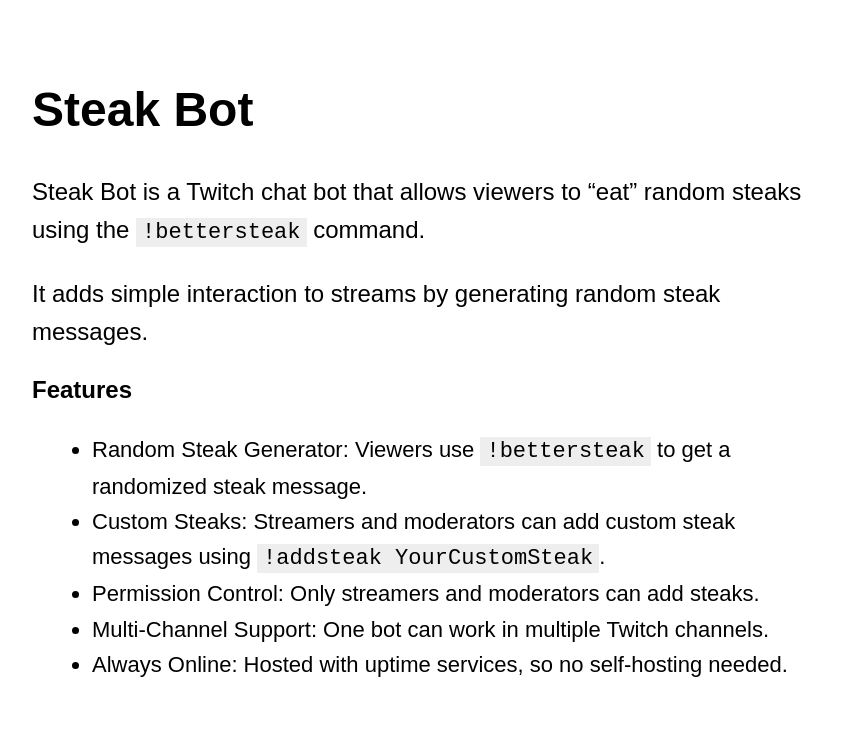
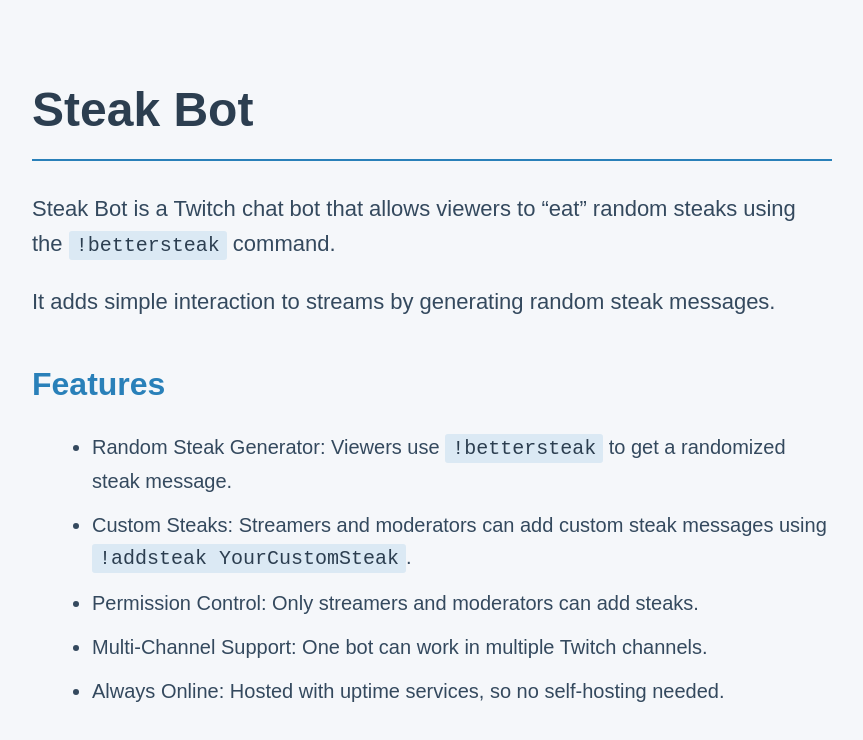
Before and after one commit to Fablp1220/steak-bot-website, a plain HTML site: page index.html in a window 1280 px wide. Shown: the whole page, without its empty margins (208-1071 px from the left). Drawn offline with Linux system fonts and the light colour scheme.

Commit message:
Update index.html

```diff
--- a/index.html
+++ b/index.html
@@ -7,8 +7,8 @@
   <style>
     body {
       font-family: Arial, sans-serif;
-      background-color: white;
-      color: black;
+      background-color: #f5f7fa;
+      color: #222222;
       padding: 40px;
       max-width: 800px;
       margin: auto;
@@ -16,20 +16,36 @@
     }
     h1 {
       font-size: 48px;
+      color: #2c3e50;
+      border-bottom: 2px solid #2980b9;
+      padding-bottom: 10px;
+      margin-bottom: 30px;
+    }
+    h2 {
+      color: #2980b9;
+      margin-top: 40px;
       margin-bottom: 20px;
+      font-size: 32px;
     }
     p {
-      font-size: 24px;
+      font-size: 22px;
       margin-bottom: 15px;
+      color: #34495e;
     }
     code {
-      background-color: #eee;
-      padding: 2px 6px;
-      font-size: 22px;
+      background-color: #dbe9f4;
+      padding: 3px 7px;
+      font-size: 20px;
+      border-radius: 3px;
+      color: #2c3e50;
     }
     ul {
-      font-size: 22px;
+      font-size: 20px;
       margin-left: 20px;
+      color: #34495e;
+    }
+    ul li {
+      margin-bottom: 12px;
     }
   </style>
 </head>
```
